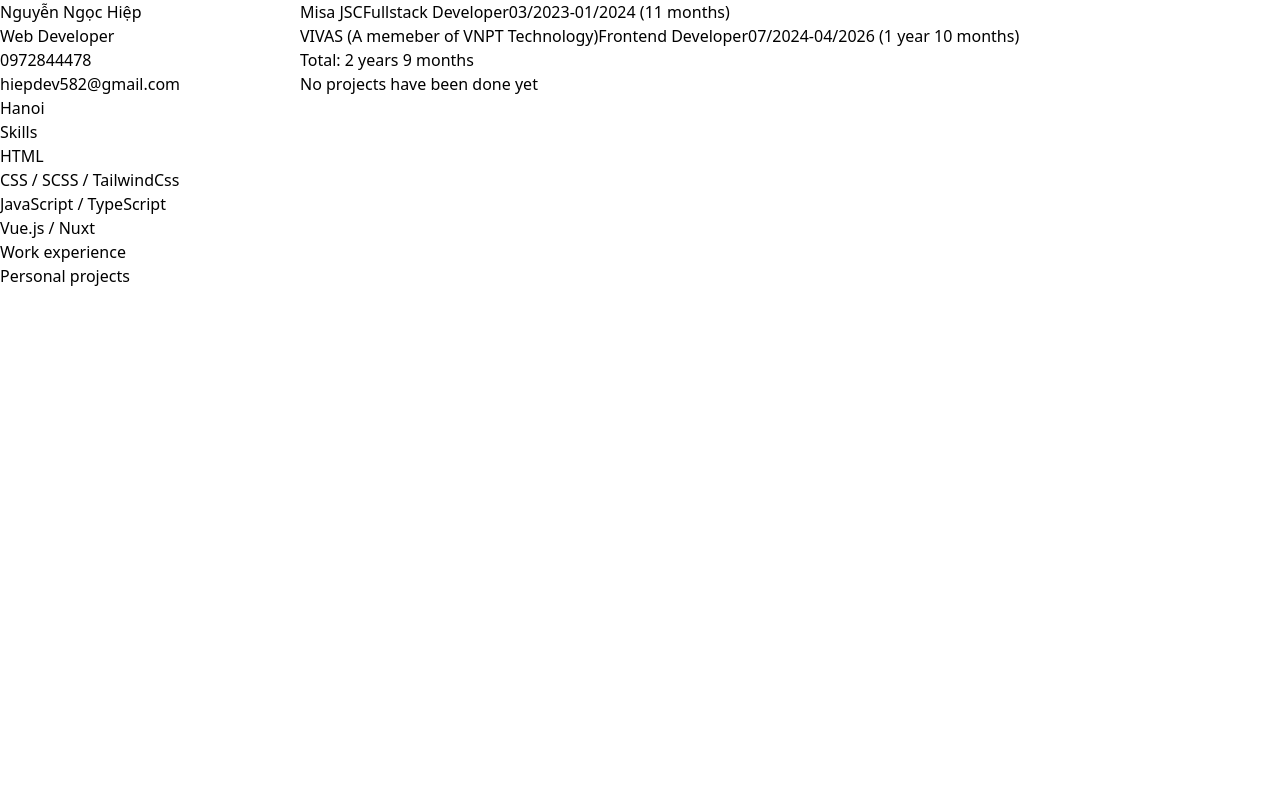
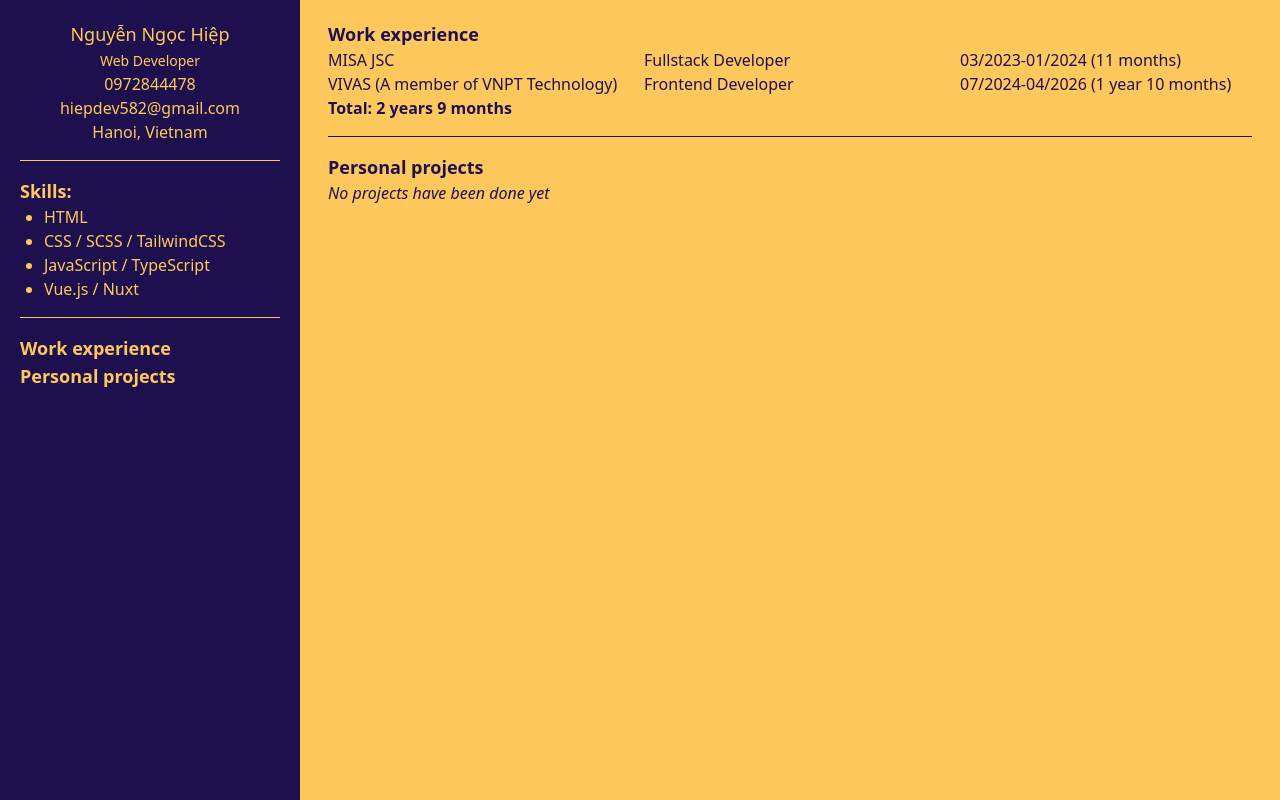
Before and after one commit to hiepdev582/portfolio, a Nuxt app in the folder portfolio/: page / in a window 1280 px wide. Built offline with nearby package versions, Linux system fonts and the light colour scheme.

Commit message:
feature: Almost done

```diff
--- a/portfolio/app/components/Sidebar.vue
+++ b/portfolio/app/components/Sidebar.vue
@@ -1,40 +1,46 @@
 <script setup lang="ts"></script>
 
 <template>
-  <nav>
+  <nav
+    class="bg-main text-secondary p-5 [&::selection]:bg-secondary [&::selection]:text-main"
+  >
     <section>
-      <ul>
-        <li>
-          <p>Nguyễn Ngọc Hiệp</p>
-          <span>Web Developer</span>
+      <ul class="flex flex-col justify-center items-center">
+        <li class="text-center">
+          <p class="text-lg">Nguyễn Ngọc Hiệp</p>
+          <span class="text-sm">Web Developer</span>
         </li>
-        <li>
+        <li class="text-center">
           <p>0972844478</p>
-        </li>
-        <li>
           <p>hiepdev582@gmail.com</p>
         </li>
         <li>
-          <p>Hanoi</p>
+          <p>Hanoi, Vietnam</p>
         </li>
       </ul>
     </section>
+    <hr class="border-secondary my-4" />
     <section>
-      <p>Skills</p>
-      <ul>
+      <p class="text-lg font-semibold">Skills:</p>
+      <ul class="list-disc pl-6">
         <li>HTML</li>
-        <li>CSS / SCSS / TailwindCss</li>
+        <li>CSS / SCSS / TailwindCSS</li>
         <li>JavaScript / TypeScript</li>
         <li>Vue.js / Nuxt</li>
       </ul>
     </section>
+    <hr class="border-secondary my-4" />
     <section>
       <ul>
         <li>
-          <NuxtLink to="#work-exp">Work experience</NuxtLink>
+          <NuxtLink to="#work-exp" class="text-lg font-semibold"
+            >Work experience</NuxtLink
+          >
         </li>
         <li>
-          <NuxtLink to="#personal-project">Personal projects</NuxtLink>
+          <NuxtLink to="#personal-project" class="text-lg font-semibold"
+            >Personal projects</NuxtLink
+          >
         </li>
       </ul>
     </section>
--- a/portfolio/app/layouts/default.vue
+++ b/portfolio/app/layouts/default.vue
@@ -1,7 +1,9 @@
 <script setup lang="ts"></script>
 
 <template>
-  <main class="grid grid-cols-1 lg:grid-cols-[300px_1fr]">
+  <main
+    class="grid grid-cols-1 lg:grid-cols-[300px_1fr] w-full lg:h-screen overflow-hidden"
+  >
     <Sidebar />
     <slot />
   </main>
--- a/portfolio/app/pages/index.vue
+++ b/portfolio/app/pages/index.vue
@@ -17,23 +17,28 @@ const myProjects: Project[] = [];
 </script>
 
 <template>
-  <div>
+  <div
+    class="bg-secondary text-main py-5 px-7 [&::selection]:bg-main [&::selection]:text-secondary"
+  >
     <section id="work-exp">
+      <p class="text-lg font-semibold">Work experience</p>
       <ul>
-      <li>
-        <span>Misa JSC</span>
+        <li class="grid grid-cols-1 lg:grid-cols-[1fr_1fr_1fr] gap-x-6">
+          <span>MISA JSC</span>
           <span>Fullstack Developer</span>
           <span>03/2023-01/2024 (11 months)</span>
         </li>
-      <li>
-        <span>VIVAS (A memeber of VNPT Technology)</span>
+        <li class="grid grid-cols-1 lg:grid-cols-[1fr_1fr_1fr] gap-x-6">
+          <span>VIVAS (A member of VNPT Technology)</span>
           <span>Frontend Developer</span>
           <span>07/2024-04/2026 (1 year 10 months)</span>
         </li>
       </ul>
-    <span>Total: 2 years 9 months</span>
+      <span class="font-semibold">Total: 2 years 9 months</span>
     </section>
+    <hr class="border-main my-4" />
     <section id="personal-project">
+      <p class="text-lg font-semibold">Personal projects</p>
       <ul v-if="myProjects.length">
         <li v-for="project of myProjects" :key="project.id">
           <img :src="project.thumbnail" :alt="project.alt" />
@@ -44,17 +49,17 @@ const myProjects: Project[] = [];
           <ul>
             <li v-for="stack in project.techstack">{{ stack }}</li>
           </ul>
-        <li>Role: {{ project.role }}</li>
-        <li>Period: {{ project.startedAt }} - {{ project.endedAt }}</li>
-        <li v-if="project.linkDemo">
+          <p>Role: {{ project.role }}</p>
+          <p>Period: {{ project.startedAt }} - {{ project.endedAt }}</p>
+          <p v-if="project.linkDemo">
             <NuxtLink :to="project.linkDemo">Live Demo</NuxtLink>
-        </li>
-        <li v-if="project.linkSourcecode">
+          </p>
+          <p v-if="project.linkSourcecode">
             <NuxtLink :to="project.linkSourcecode">Source code</NuxtLink>
-        </li>
+          </p>
         </li>
       </ul>
-    <div v-else>No projects have been done yet</div>
+      <div v-else class="italic">No projects have been done yet</div>
     </section>
   </div>
 </template>
--- /dev/null
+++ b/portfolio/tailwind.config.ts
@@ -0,0 +1,13 @@
+/** @type {import('tailwindcss').Config} */
+module.exports = {
+  content: ["./app/**/*.{vue,js,ts,jsx,tsx}"],
+  theme: {
+    extend: {
+      colors: {
+        main: "#1E104E",
+        secondary: "#FFC85C",
+      },
+    },
+  },
+  plugins: [],
+};
```
Lines whose indentation alone changed are shown as unchanged.
